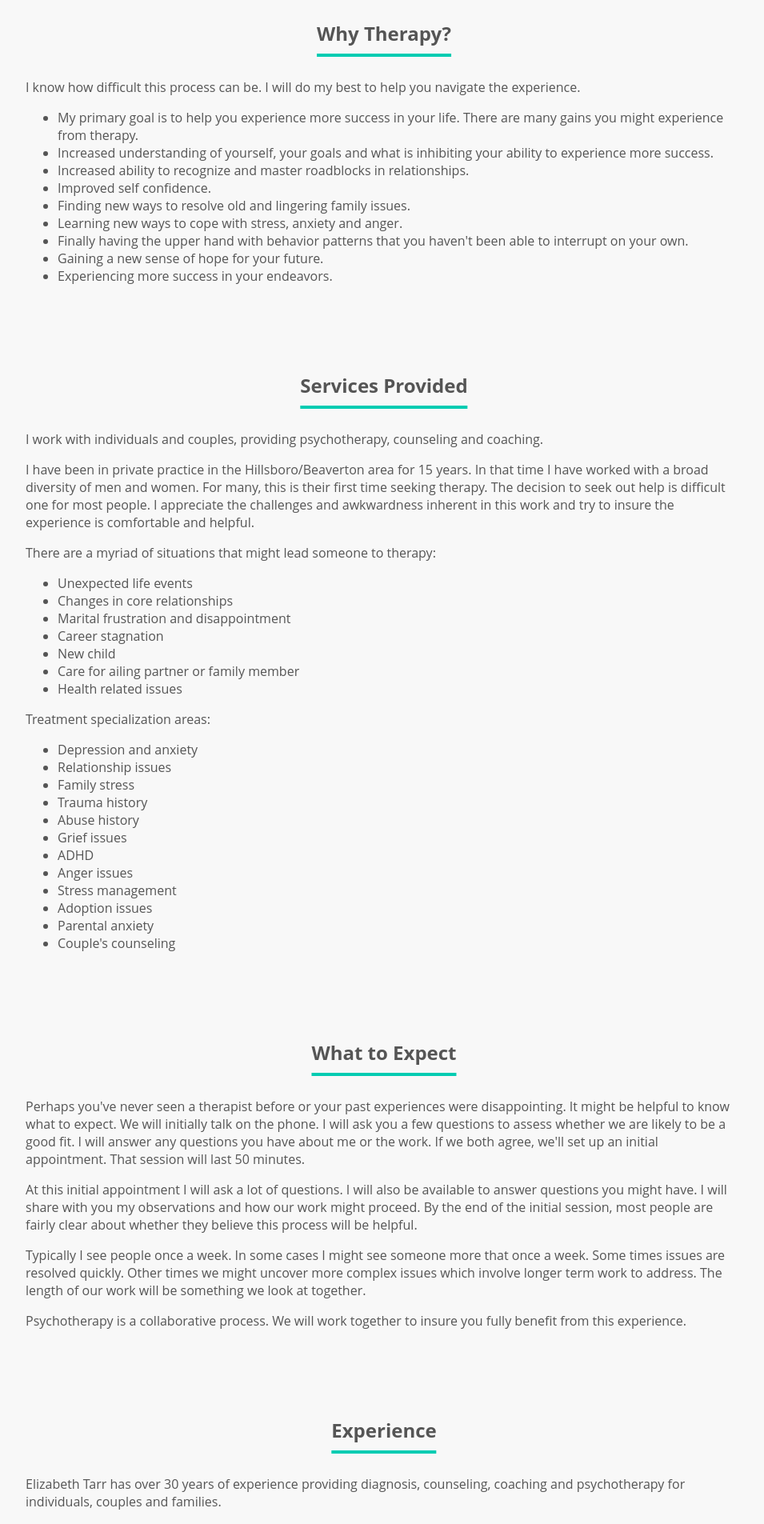
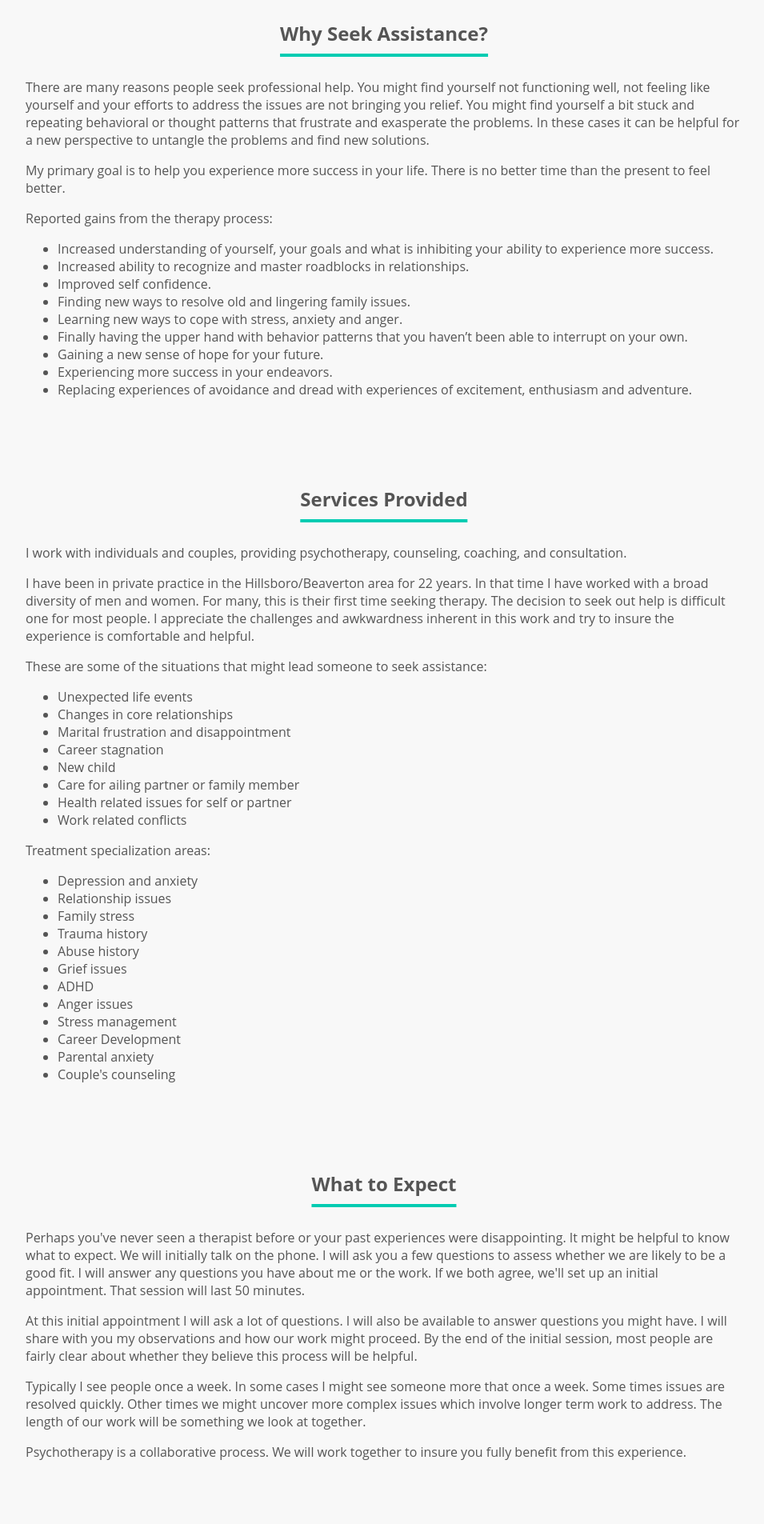
Before and after one commit to mdiller/etarr-web, a PHP site: page / in a window 1280 px wide. Shown: the part 1480-3385 px from the top of the page at 80% size, without its empty margins (160-1115 px from the left). Run offline with PHP 8.4, Linux system fonts and the light colour scheme.

Commit message:
made changes to text content

```diff
--- a/pages/experience.php
+++ b/pages/experience.php
@@ -1,10 +1,10 @@
-<p>Elizabeth Tarr has over 30 years of experience providing diagnosis, counseling, coaching and psychotherapy for individuals, couples and families.</p>
+<p>I have over <?php echo yearsSince(1986); ?> years of experience providing diagnosis, counseling, coaching and psychotherapy for individuals, couples and families.</p>
 
-<p>She graduated with a master's degree in clinical social work from the University of California at Berkeley in 1986.  She worked in the public sector for a number of years serving high need populations. </p>
+<p>I graduated with a master's degree in clinical social work from the University of California at Berkeley in 1986.  I worked in the public sector for a number of years serving high need populations. </p>
 
-<p>She obtained her license in 1989 (#1332 Licensed Clinical Social Worker).</p>
+<p>I obtained my license in 1989 (#1332 Licensed Clinical Social Worker).</p>
 
-<p>Elizabeth has engaged in ongoing post graduate training and consultation  These trainings have included:</p>
+<p>I continue to engage in ongoing post graduate training and consultation. Some of these trainings have included:</p>
 
 <ul>
 	<li>EMDR (Eye Movement Desensitization and Reprocessing)</li>
@@ -18,5 +18,6 @@
 	<li>cognitive therapy</li>
 	<li>abuse issues</li>
 	<li>anger issues</li>
-	<li>She has maintained a private practice in the Hillsboro/Beaverton area for the past 18 years, where she see adults and adolescents.</li>
 </ul>
+
+<p>I have maintained a private practice in the Hillsboro/Beaverton area for the past <?php echo yearsSince(1997); ?> years, where I see adults and adolescents.</p>
--- a/pages/fees.php
+++ b/pages/fees.php
@@ -1,23 +1,17 @@
-<p>Rate:</p>
-<p>
-$125 initial assessment.<br>
-$110 per 55 min session.
-</p>
+<p>Services are billed on at hourly rate. </p>
 
+<p>Initial evaluation (55min)  $150.00</p>
 
-<p>Payment by cash or check.</p>
-<p>Insurance:</p>
+<p>Psychotherapy 	(55min)  $140,00</p>
 
-<p>Services may be covered through your health insurance plan.  Below I've listed some questions that might be helpful when you call your insurance plan to clarify benefits.</p>
-<ul>
-	<li>Do I have outpatient mental health benefits?</li>
-	<li>What are my outpatient mental health benefits?</li>
-	<li>What is the difference between in network and out of network provider benefits?</li>
-	<li>Is Elizabeth Tarr a network provider?</li>
-	<li>Do I need any preauthorization before I utilize services?</li>
-	<li>What is my annual deductible and has it been met?</li>
-</ul>
+<p>Private pay psychotherapy (55min)  $120.00</p>
 
-<p>Cancellation Policy:</p>
+<p>Insurance: Psychotherapy may be covered by your medical insurance if it is deemed “medically necessary.”  What this means is that if you are evaluated and meet the criteria for a mental health diagnosis (ie: Anxiety, Depression) your psychotherapy is considered treatment and therefore covered by your medical insurance.  I will complete this evaluation which will involve a clinical diagnosis.  I will bill your medical insurance directly.  You will be responsible for co-pay and deductible payments.  I am in network with the following insurance companies: BCBS, Moda, Cigna, Pacific Source, Aetna, Medicare, First Choice.  All other insurers would be billed as out of network.</p>
 
-<p>I reserve your appointment time just for you.  If for some reason you need to cancel or reschedule an appointment, please insure I have 24 hours notice.  Appointments cancelled without 24 hours notice will be charged a $50 cancellation fee.</p>
+<p>HSA (Health Savings Accounts): Often with high deductible medical insurance plans you may have an HSA.  I encourage you to take some time to understand the benefits of this type of plan. (add link) (www:hsacenter.com/what-is-an-hsa/qualified-medical-expenses/).  These accounts can be used to pay for qualified medical expenses including some not covered by your medical insurance. They can be used for co-pay, deductible or out of network expenses. They can also be used for services that are necessary to prevent a mental illness if provided by a mental health professional.  This might include a level of distress or disturbance that does not meet the criteria for a medical insurance eligible diagnosis but should be addressed to alleviate the problem and not further compromise your mental health. </p>
+
+<p>Private Pay: If you are seeking assistance and are not impaired by a mental health condition you will be paying privately. These types of situations might include: parenting support, career development or life transitions with limited symptoms or pre-marital counseling.  </p>
+
+<p>Couple’s Counseling: If you are seeking couple’s counseling it likely not appropriate to bill your medical insurance.  These services may be eligible  HSA expenses.  If one or both individuals in the couple have a level of distress and disturbance a mental health professional may consider therapy necessary to prevent a mental health illness and would therefore qualify for an eligible HSA expense.</p>
+
+<p>I accept cash and checks, but no credit cards. </p>
--- a/pages/home.php
+++ b/pages/home.php
@@ -1,7 +1,7 @@
 
 <p>
 	<img id="faceimg" align="left" src="images/face.jpg" />
-So you're considering therapy.  Perhaps I can answer some questions and ease your way through this decision.
+So you're considering therapy.
 </p>
 <p>
 As a psychotherapist, my goal is to help you experience more success in your life and have an increased sense of well being and self confidence.  We will work together to better understand and navigate the roadblocks that have been undermining your success.  Whether your concerns are personal, professional or involving relationships, it's often helpful to take a fresh look with a professional whose only agenda is to help you find your way forward in a new direction.
--- a/pages/services.php
+++ b/pages/services.php
@@ -1,8 +1,8 @@
-<p>I work with individuals and couples, providing psychotherapy, counseling and coaching.</p>
+<p>I work with individuals and couples, providing psychotherapy, counseling, coaching, and consultation.</p>
 
-<p>I have been in private practice in the Hillsboro/Beaverton area for 15 years.  In that time I have worked with a broad diversity of men and women.  For many, this is their first time seeking therapy.  The decision to seek out help is difficult one for most people.  I appreciate the challenges and awkwardness inherent in this work and try to insure the experience is comfortable and helpful.</p>
+<p>I have been in private practice in the Hillsboro/Beaverton area for <?php echo yearsSince(1997); ?> years.  In that time I have worked with a broad diversity of men and women.  For many, this is their first time seeking therapy.  The decision to seek out help is difficult one for most people.  I appreciate the challenges and awkwardness inherent in this work and try to insure the experience is comfortable and helpful.</p>
 
-<p>There are a myriad of situations that might lead someone to therapy:</p>
+<p>These are some of the situations that might lead someone to seek assistance:</p>
 <ul>
 	<li>Unexpected life events</li>
 	<li>Changes in core relationships</li>
@@ -10,7 +10,8 @@
 	<li>Career stagnation</li>
 	<li>New child</li>
 	<li>Care for ailing partner or family member</li>
-	<li>Health related issues</li>
+	<li>Health related issues for self or partner</li>
+	<li>Work related conflicts</li>
 </ul>
 
 <p>Treatment specialization areas:</p>
@@ -24,7 +25,7 @@
 	<li>ADHD</li>
 	<li>Anger issues</li>
 	<li>Stress management</li>
-	<li>Adoption issues</li>
+	<li>Career Development</li>
 	<li>Parental anxiety</li>
 	<li>Couple's counseling</li>
 </ul>
--- a/pages/why_therapy.php
+++ b/pages/why_therapy.php
@@ -1,13 +1,17 @@
-<p>I know how difficult this process can be. I will do my best to help you navigate the experience.</p>
+<p>There are many reasons people seek professional help.  You might find yourself not functioning well, not feeling like yourself and your efforts to address the issues are not bringing you relief.  You might find yourself a bit stuck and repeating behavioral or thought patterns that frustrate and exasperate the problems.   In these cases it can be helpful for a new perspective to untangle the problems and find new solutions. </p>
+
+<p>My primary goal is to help you experience more success in your life. There is no better time than the present to feel better.</p>
+
+<p>Reported gains from the therapy process:</p>
 
 <ul>
-	<li>My primary goal is to help you experience more success in your life. There are many gains you might experience from therapy.</li>
 	<li>Increased understanding of yourself, your goals and what is inhibiting your ability to experience more success.</li>
 	<li>Increased ability to recognize and master roadblocks in relationships.</li>
 	<li>Improved self confidence.</li>
 	<li>Finding new ways to resolve old and lingering family issues.</li>
 	<li>Learning new ways to cope with stress, anxiety and anger.</li>
-	<li>Finally having the upper hand with behavior patterns that you haven't been able to interrupt on your own.</li>
+	<li>Finally having the upper hand with behavior patterns that you haven’t been able to interrupt on your own.</li>
 	<li>Gaining a new sense of hope for your future.</li>
 	<li>Experiencing more success in your endeavors.</li>
+	<li>Replacing experiences of avoidance and dread with experiences of excitement, enthusiasm and adventure.</li>
 </ul>
--- a/pages_info.json
+++ b/pages_info.json
@@ -11,8 +11,8 @@
 		"url": "why",
 		"image": "wave.jpg",
 		"image_cred": "Birdie Hunter",
-		"title": "Why Therapy?",
-		"navbar": "Why Therapy?",
+		"title": "Why Seek Assistance?",
+		"navbar": "Why Seek Assistance?",
 		"content": "why_therapy.php"
 	},
 	{
--- a/templates/header.php
+++ b/templates/header.php
@@ -1,6 +1,12 @@
 <?php
 $page_infos = json_decode(file_get_contents("pages_info.json"), true);
 define("SITE_URL", "http://" . $_SERVER['SERVER_NAME']);
+
+function yearsSince($then) {
+	$then = date('Ymd', strtotime($then));
+	$diff = date('Ymd') - $then;
+	return substr($diff, 0, -4);
+}
 
 ?>
 
```
